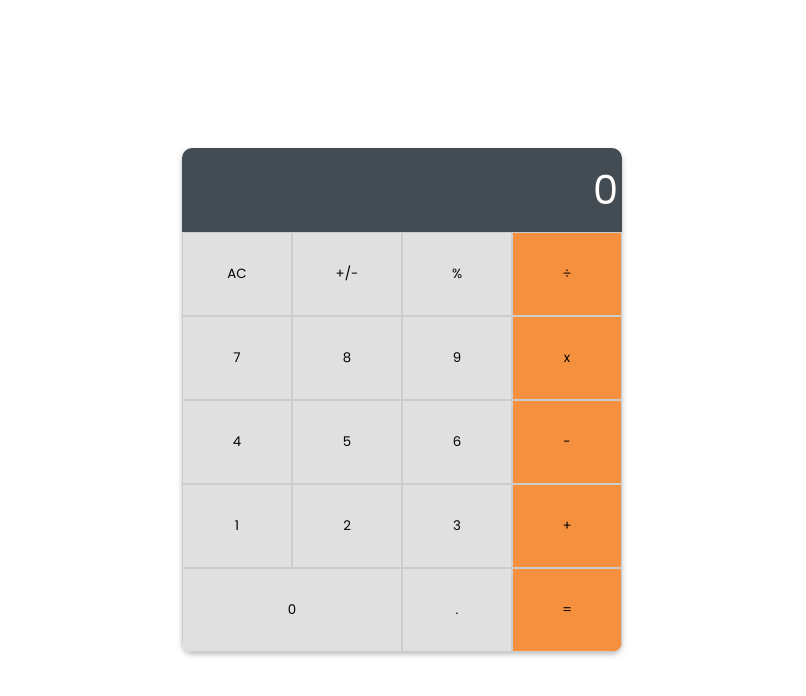
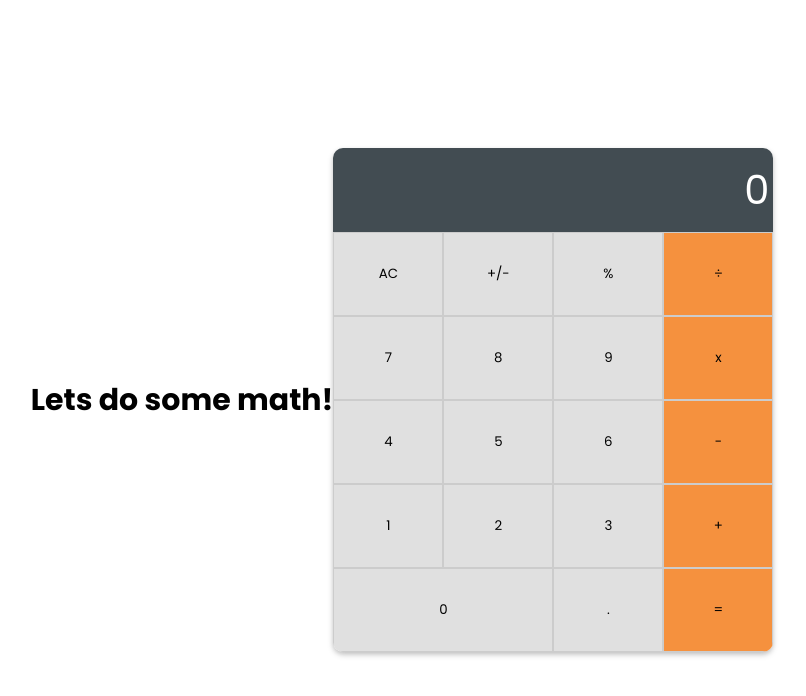
Before and after one commit to AbelG101/math-magicians, a React (Create React App) app: page / in a window 1280 px wide. Shown: the top 696 px of the page, without its empty margins (238-1044 px from the left). Built offline with nearby package versions, Linux system fonts and the light colour scheme.

Commit message:
add header to Calculate component

```diff
--- a/src/components/Calculator.jsx
+++ b/src/components/Calculator.jsx
@@ -1,7 +1,7 @@
 import React, { useState } from 'react';
-import NumericKeys from './NumericKeys';
-import OperatorKeys from './OperatorKeys';
-import OutputScreen from './OutputScreen';
+import NumericKeys from './numericKeys';
+import OperatorKeys from './operatorKeys';
+import OutputScreen from './outputScreen';
 import calculate from '../logic/calculate';
 
 const Calculator = () => {
@@ -18,11 +18,16 @@ const Calculator = () => {
   };
 
   return (
-    <div className="calculator">
-      <OutputScreen state={calculator} />
-      <OperatorKeys handleEvent={handleEvent} />
-      <NumericKeys handleEvent={handleEvent} />
-    </div>
+    <main className="calculator-container">
+      <header>
+        <h2>Lets do some math!</h2>
+      </header>
+      <div className="calculator">
+        <OutputScreen state={calculator} />
+        <OperatorKeys handleEvent={handleEvent} />
+        <NumericKeys handleEvent={handleEvent} />
+      </div>
+    </main>
   );
 };
 
```
